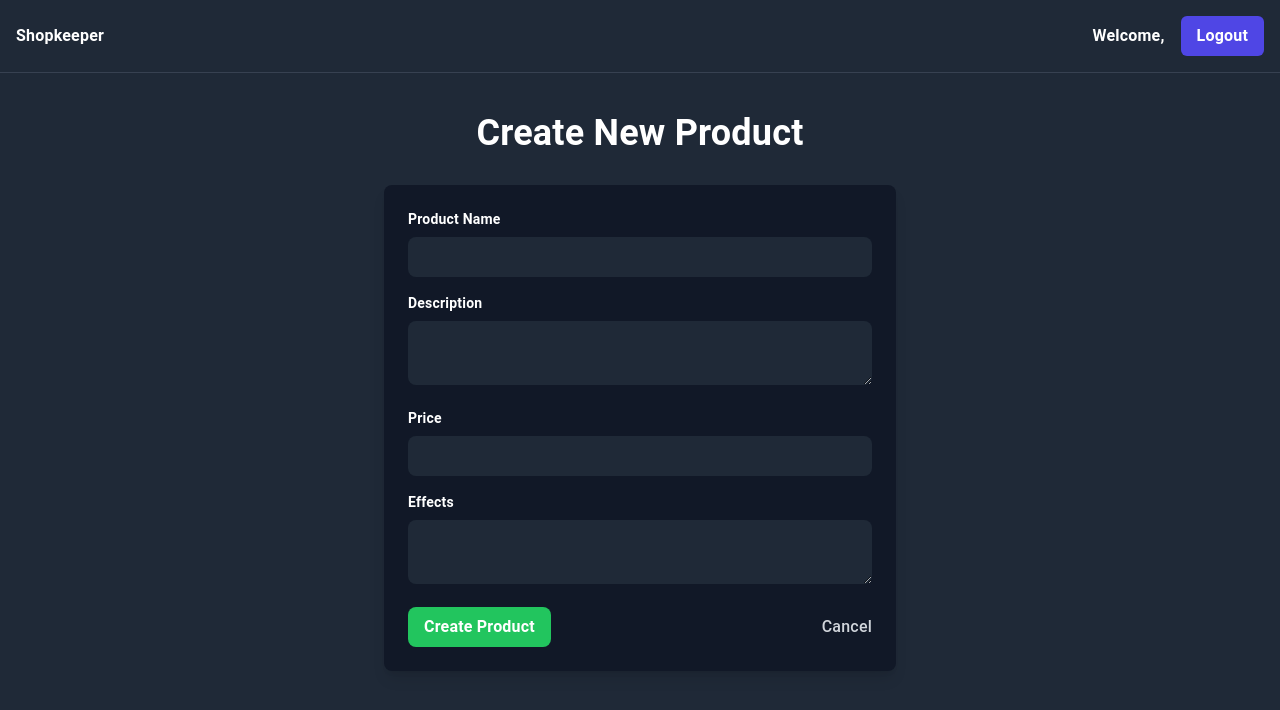
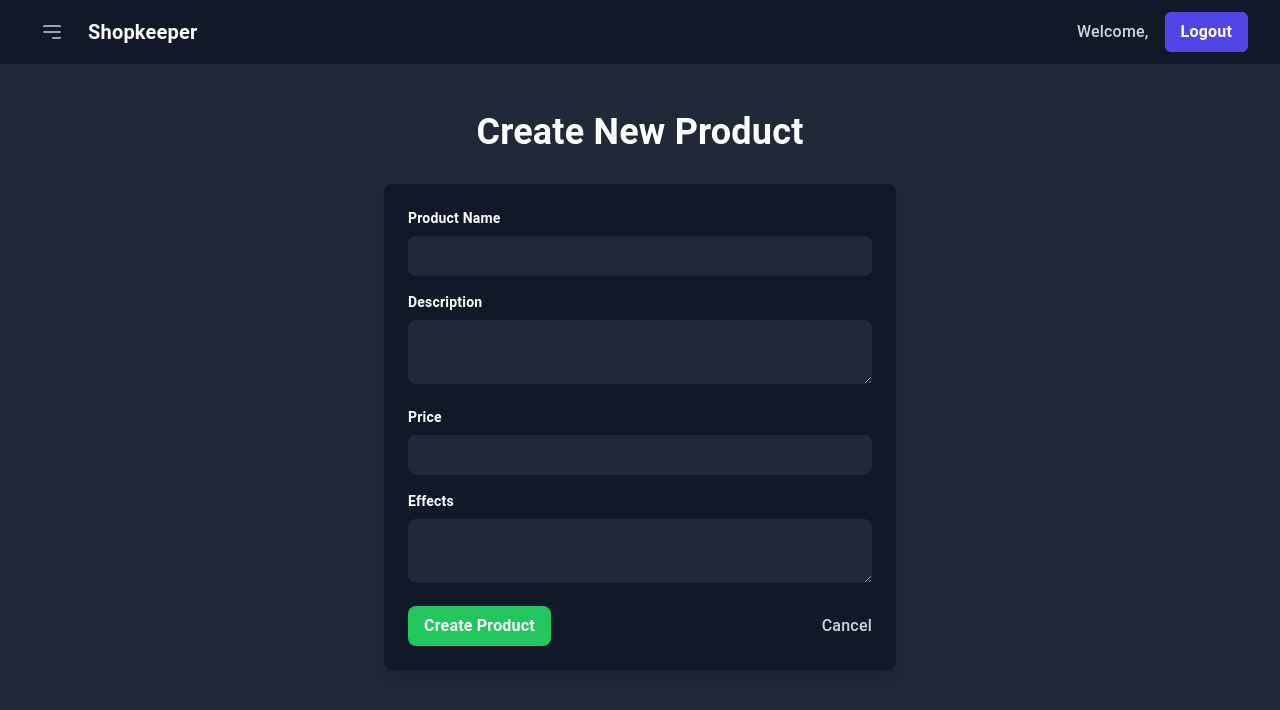
Before and after one commit to rigelia/pbp-2, a Django app: page /create/ in a window 1280 px wide. Shown: the top 710 px of the page. Run offline with Django 5.2, Linux system fonts and the light colour scheme; some libraries are stand-ins or nearby versions.

Commit message:
separated navbar, added card.html and navbar.html

```diff
--- a/main/templates/create_product_entry.html
+++ b/main/templates/create_product_entry.html
@@ -3,6 +3,7 @@
 {% block meta %}
 <title>Create Product</title>
 {% endblock meta %}
+{% include 'navbar.html' %}
 <style>
   .sticky-bar {
     position: sticky;
@@ -23,21 +24,10 @@
   }
 </style>
 <body class="bg-gray-800">
-    <!-- Top sticky bar -->
-    <div class="sticky-bar flex justify-between items-center px-4 py-2 bg-gray-900">
-        <div class="flex-1 flex justify-left">
-            <h1 class="font-bold text-white">Shopkeeper</h1>
-        </div>
-        <div class="flex items-center space-x-4">
-            <h1 class="font-bold text-white">Welcome, {{ user.username }}</h1>
-            <div class="flex rounded-md items-center bg-indigo-600 py-2 px-4">
-                <a href="{% url 'main:logout' %}" class="text-white font-bold hover:underline">Logout</a>
-            </div>
-        </div>
-    </div>
+
 
     <!-- Create Product Form -->
-    <div id="main-entry-content" class="container mx-auto mt-10">
+    <div id="main-entry-content" class="container mx-auto mt-28">
         <h1 class="text-4xl font-bold text-white text-center mb-8 mt-10">Create New Product</h1>
         <div class="bg-gray-900 p-6 rounded-lg shadow-lg max-w-lg mx-auto">
             <form method="POST" action="{% url 'main:create_product' %}">
--- /dev/null
+++ b/main/templates/navbar.html
@@ -0,0 +1,50 @@
+<nav class="bg-gray-900 fixed top-0 left-0 w-full z-50">
+    <div class="max-w-7xl mx-auto px-2 sm:px-6 lg:px-8">
+        <div class="relative flex items-center justify-between h-16">
+            <!-- Menu button -->
+            <div class="flex items-center">
+                <button id="menu-button"
+                    class="inline-flex items-center justify-center p-2 rounded-md text-gray-400 hover:text-white hover:bg-gray-700 focus:outline-none focus:ring-2 focus:ring-inset focus:ring-white"
+                    aria-expanded="false">
+                    <svg class="block h-6 w-6"
+                        xmlns="http://www.w3.org/2000/svg" fill="none"
+                        viewBox="0 0 24 24" stroke="currentColor"
+                        aria-hidden="true">
+                        <path stroke-linecap="round" stroke-linejoin="round"
+                            stroke-width="2" d="M4 6h16M4 12h16m-7 6h7" />
+                    </svg>
+                </button>
+                <div class="flex-shrink-0 ml-4">
+                    <h1 class="font-bold text-white text-xl">Shopkeeper</h1>
+                </div>
+            </div>
+
+            <!-- Logout button -->
+            <div class="flex items-center">
+                <h1 class="text-gray-300 mr-4">Welcome, {{ user.username }}</h1>
+                <a href="{% url 'main:logout' %}"
+                    class="bg-indigo-600 text-white font-bold py-2 px-4 rounded-md hover:bg-red-600">Logout</a>
+            </div>
+        </div>
+    </div>
+    <!-- Menu -->
+    <div id="menu" class="hidden">
+        <div class="px-2 pt-2 pb-3 space-y-1">
+            <a href="{% url 'main:show_main' %}"
+                class="text-gray-300 hover:bg-gray-700 hover:text-white block px-3 py-2 rounded-md text-base font-medium">Home</a>
+            <a href="{% url 'main:show_main' %}"
+                class="text-gray-300 hover:bg-gray-700 hover:text-white block px-3 py-2 rounded-md text-base font-medium">Products</a>
+            <button
+                class="text-gray-300 px-3 py-2 rounded-md text-base font-medium bg-gray-700 w-full text-left">Categories</button>
+            <button
+                class="text-gray-300 px-3 py-2 rounded-md text-base font-medium bg-gray-700 w-full text-left">Cart</button>
+        </div>
+    </div>
+</nav>
+
+<script>
+    document.getElementById('menu-button').addEventListener('click', function () { // menu toggle
+        const menu = document.getElementById('menu');
+        menu.classList.toggle('hidden');
+    });
+</script>
```
Also changed, not shown: main/templates/card.html (added, +13 -0 lines), main/templates/edit_product.html (+2 -14 lines), main/templates/main.html (+60 -68 lines), main/static/images/mokoudissapointed.png (added).
